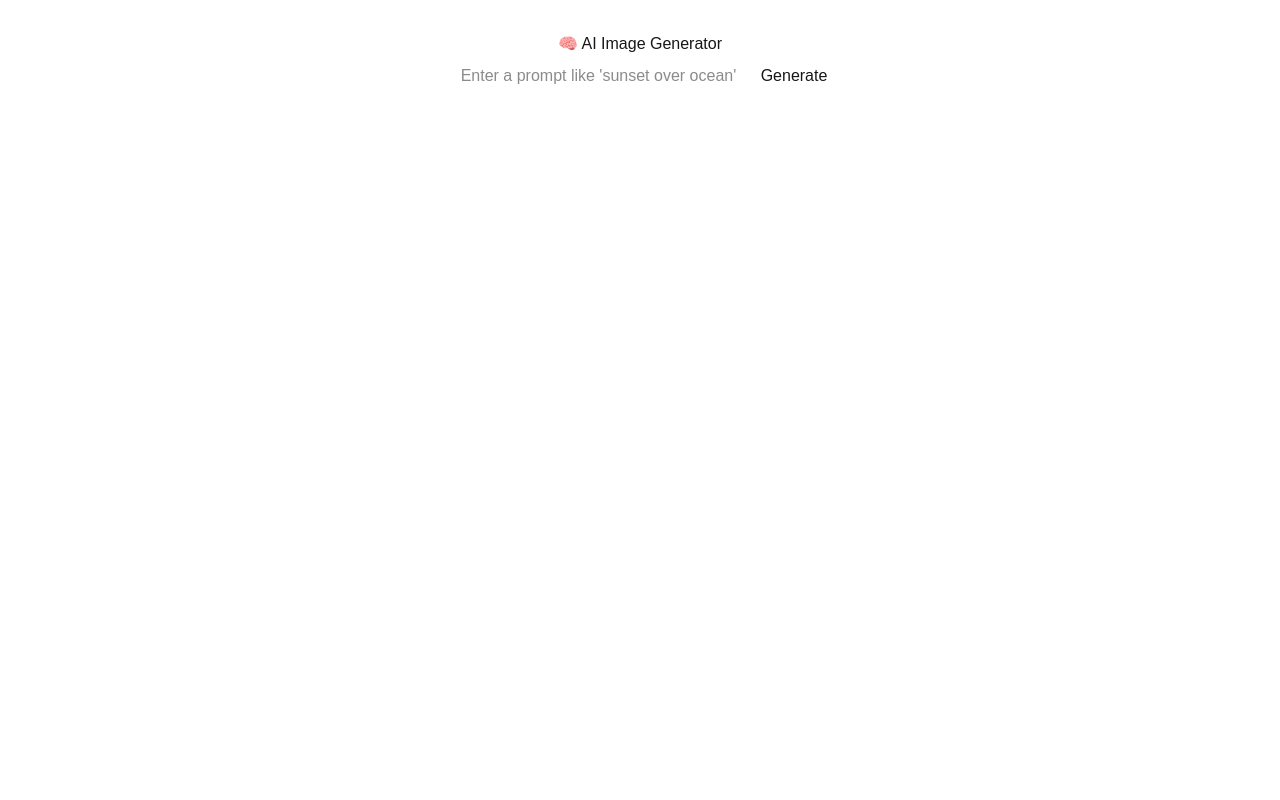
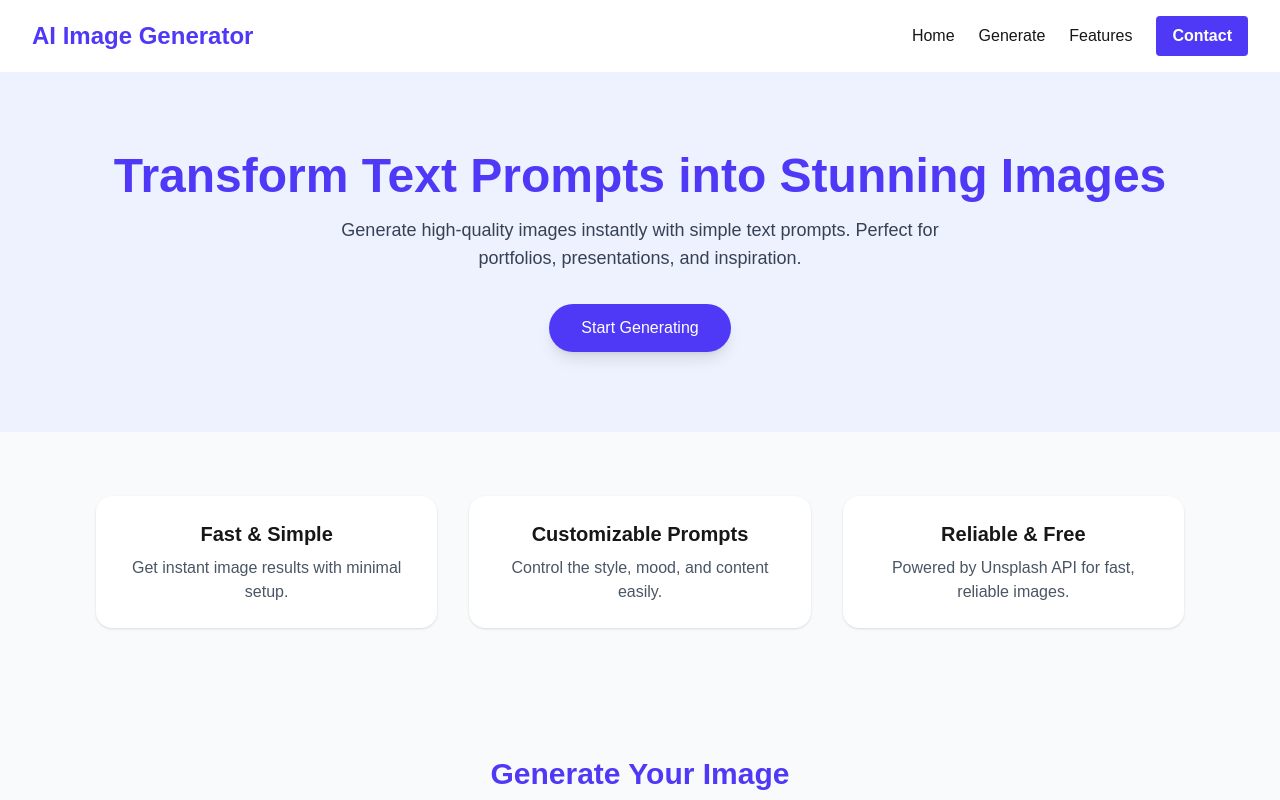
Before and after one commit to FFrezer/ai-image-generator, a Next.js app: page / in a window 1280 px wide. Shown: the top 800 px of the page. Built offline with nearby package versions, Linux system fonts and the light colour scheme.

Commit message:
Update home page: embed contact form and fix API route

```diff
--- a/next.config.ts
+++ b/next.config.ts
@@ -1,19 +1,20 @@
-import type { NextConfig } from 'next';
+// next.config.js
 
-const nextConfig: NextConfig = {
+/** @type {import('next').NextConfig} */
+const nextConfig = {
   images: {
     remotePatterns: [
       {
         protocol: "https",
-        hostname: "images.unsplash.com", // Allow images from Unsplash
+        hostname: "images.unsplash.com",
       },
       {
         protocol: "https",
-        hostname: "storage.googleapis.com", // Allow images from Google Cloud
+        hostname: "storage.googleapis.com",
       },
     ],
   },
-  reactStrictMode: true, // Optional: Ensures better error handling in development
+  reactStrictMode: true,
 };
 
-export default nextConfig;
+module.exports = nextConfig;
--- /dev/null
+++ b/nodemailer.d.ts
@@ -0,0 +1 @@
+declare module "nodemailer";
--- a/package.json
+++ b/package.json
@@ -10,6 +10,7 @@
   "dependencies": {
     "@vercel/speed-insights": "^1.2.0",
     "next": "^15.3.1",
+    "nodemailer": "^7.0.6",
     "react": "^19.1.0",
     "react-dom": "^19.1.0"
   },
@@ -24,6 +25,8 @@
     "eslint": "^9",
     "eslint-config-next": "15.3.1",
     "postcss": "^8.5.3",
+    "stylelint": "^16.23.1",
+    "stylelint-config-standard": "^39.0.0",
     "tailwindcss": "^4.1.4",
     "typescript": "^5"
   }
--- a/postcss.config.js
+++ b/postcss.config.js
@@ -2,5 +2,8 @@ module.exports = {
   plugins: {
     '@tailwindcss/postcss': {},
     autoprefixer: {},
+      stylelint: {
+      "ignoreAtRules": ["themecss"],
+    }
   },
 };
--- /dev/null
+++ b/src/app/Contact/page.tsx
@@ -0,0 +1,107 @@
+"use client";
+
+import { useState } from "react";
+
+export default function Contact() {
+  const [name, setName] = useState("");
+  const [email, setEmail] = useState("");
+  const [message, setMessage] = useState("");
+  const [status, setStatus] = useState<string | null>(null);
+  const [loading, setLoading] = useState(false);
+
+  const handleSubmit = async (e: React.FormEvent) => {
+    e.preventDefault();
+    setStatus(null);
+    setLoading(true);
+
+    try {
+      const res = await fetch("/api/contact", {
+        method: "POST",
+        headers: { "Content-Type": "application/json" },
+        body: JSON.stringify({ name, email, message }),
+      });
+
+      const data = await res.json();
+
+      if (!res.ok) {
+        setStatus(data.error || "Failed to send message.");
+        setLoading(false);
+        return;
+      }
+
+      setStatus("Message sent successfully!");
+      setName("");
+      setEmail("");
+      setMessage("");
+    } catch (err) {
+      console.error(err);
+      setStatus("Error sending message. Try again later.");
+    } finally {
+      setLoading(false);
+    }
+  };
+
+  return (
+    <div className="min-h-screen flex flex-col items-center py-16 px-4 bg-gray-50">
+      <h1 className="text-4xl font-bold text-indigo-600 mb-6">Contact Us</h1>
+      <p className="mb-10 text-center text-gray-700 max-w-xl">
+        Have questions or feedback? Fill out the form below and we’ll get back to you.
+      </p>
+
+      <form
+        onSubmit={handleSubmit}
+        className="w-full max-w-lg bg-white p-8 rounded-lg shadow-md space-y-4"
+      >
+        <input
+          type="text"
+          placeholder="Your Name"
+          value={name}
+          onChange={(e) => setName(e.target.value)}
+          className="w-full px-4 py-2 border rounded focus:outline-none focus:ring-2 focus:ring-indigo-400"
+          required
+        />
+        <input
+          type="email"
+          placeholder="Your Email"
+          value={email}
+          onChange={(e) => setEmail(e.target.value)}
+          className="w-full px-4 py-2 border rounded focus:outline-none focus:ring-2 focus:ring-indigo-400"
+          required
+        />
+        <textarea
+          placeholder="Your Message"
+          value={message}
+          onChange={(e) => setMessage(e.target.value)}
+          className="w-full px-4 py-2 border rounded focus:outline-none focus:ring-2 focus:ring-indigo-400"
+          rows={5}
+          required
+        ></textarea>
+
+        <button
+          type="submit"
+          className="w-full py-2 bg-indigo-600 text-white font-semibold rounded hover:bg-indigo-700 disabled:opacity-50"
+          disabled={loading}
+        >
+          {loading ? "Sending..." : "Send Message"}
+        </button>
+
+        {status && <p className="text-center text-gray-700 mt-2">{status}</p>}
+      </form>
+
+      <div className="mt-10 text-center text-gray-600 space-y-1">
+        <p>
+          Email:{" "}
+          <a href="mailto:info@example.com" className="text-indigo-600">
+            freshtegenu@gmail.com
+          </a>
+        </p>
+        <p>
+          Phone:{" "}
+          <a href="tel:+251 911 801 241" className="text-indigo-600">
+            +251 911 801 241
+          </a>
+        </p>
+      </div>
+    </div>
+  );
+}
--- a/src/app/page.tsx
+++ b/src/app/page.tsx
@@ -1,9 +1,8 @@
-/// app/page.tsx
 "use client";
 
 import { useState } from "react";
-import Image from 'next/image';
-
+import Image from "next/image";
+import Link from "next/link";
 
 export default function Home() {
   const [prompt, setPrompt] = useState("");
@@ -16,70 +15,127 @@ export default function Home() {
     setImageUrl(null);
     setError(null);
 
-    const testPrompt = prompt || "sunset";
-    const accessKey = "pJGLJb9OnEBY3O4ej5EQPfugqofos28aT1lvEA6s1O4";
+    try {
+      const res = await fetch("/api/generate", {
+        method: "POST",
+        headers: { "Content-Type": "application/json" },
+        body: JSON.stringify({ prompt: prompt || "sunset" }),
+      });
 
-    try {
-      const response = await fetch(
-        `https://api.unsplash.com/photos/random?query=${encodeURIComponent(testPrompt)}&client_id=${accessKey}`
-      );
+      const data = await res.json();
 
-      const data = await response.json();
-
-      console.log("Status:", response.status);
-      console.log("Response Data:", data);
-
-      if (!response.ok) {
-        setError(data?.errors?.[0] || "API request failed.");
+      if (!res.ok) {
+        setError(data.error || "API request failed.");
         return;
       }
 
-      if (data && data.urls && data.urls.regular) {
-        setImageUrl(data.urls.regular);
-      } else {
-        console.error("Image URL not found in response:", data);
+      if (!data.url) {
         setError("No image returned from API.");
+        return;
       }
-    } catch (error: unknown) {
-      if (error instanceof Error) {
-        console.error("Fetch error:", error.message);
-      } else {
-        console.error("Unknown error:", error);
-      }
+
+      setImageUrl(data.url);
+    } catch (err) {
+      console.error(err);
       setError("Failed to generate image. Please try again.");
     } finally {
       setLoading(false);
     }
   };
 
+  return (
+    <div className="min-h-screen flex flex-col bg-gray-50">
+      {/* Navbar */}
+      <header className="w-full bg-white shadow-md py-4 px-8 flex justify-between items-center">
+        <h1 className="text-2xl font-bold text-indigo-600">AI Image Generator</h1>
+        <nav className="space-x-6">
+          <a href="#" className="hover:text-indigo-600">Home</a>
+          <a href="#generate" className="hover:text-indigo-600">Generate</a>
+          <a href="#features" className="hover:text-indigo-600">Features</a>
+          <Link
+            href="/Contact"
+            className="inline-block px-4 py-2 bg-indigo-600 text-white font-semibold rounded hover:bg-indigo-700"
+          >
+            Contact
+          </Link>
+        </nav>
+      </header>
 
-  return (
-    <div style={{ textAlign: "center", padding: "2rem" }}>
-      <h1>🧠 AI Image Generator</h1>
+      {/* Hero Section */}
+      <section className="text-center py-20 px-4 bg-indigo-50">
+        <h2 className="text-4xl sm:text-5xl font-extrabold mb-4 text-indigo-600">
+          Transform Text Prompts into Stunning Images
+        </h2>
+        <p className="text-lg text-gray-700 mb-8 max-w-2xl mx-auto">
+          Generate high-quality images instantly with simple text prompts. Perfect for portfolios, presentations, and inspiration.
+        </p>
+        <button
+          onClick={() => document.getElementById("generate")?.scrollIntoView({ behavior: "smooth" })}
+          className="px-8 py-3 bg-indigo-600 text-white rounded-full hover:bg-indigo-700 shadow-lg transition"
+        >
+          Start Generating
+        </button>
+      </section>
 
+      {/* Features Section */}
+      <section id="features" className="py-16 px-8 max-w-6xl mx-auto grid md:grid-cols-3 gap-8 text-center">
+        <div className="p-6 rounded-2xl shadow hover:shadow-lg transition bg-white">
+          <h3 className="text-xl font-semibold mb-2">Fast & Simple</h3>
+          <p className="text-gray-600">Get instant image results with minimal setup.</p>
+        </div>
+        <div className="p-6 rounded-2xl shadow hover:shadow-lg transition bg-white">
+          <h3 className="text-xl font-semibold mb-2">Customizable Prompts</h3>
+          <p className="text-gray-600">Control the style, mood, and content easily.</p>
+        </div>
+        <div className="p-6 rounded-2xl shadow hover:shadow-lg transition bg-white">
+          <h3 className="text-xl font-semibold mb-2">Reliable & Free</h3>
+          <p className="text-gray-600">Powered by Unsplash API for fast, reliable images.</p>
+        </div>
+      </section>
+
+      {/* Image Generator Section */}
+      <section id="generate" className="flex flex-col items-center py-16 px-4">
+        <h2 className="text-3xl font-bold text-indigo-600 mb-6">Generate Your Image</h2>
+        <div className="flex flex-col sm:flex-row gap-4 mb-6">
           <input
             type="text"
             placeholder="Enter a prompt like 'sunset over ocean'"
             value={prompt}
             onChange={(e) => setPrompt(e.target.value)}
-        style={{ padding: "0.5rem", width: "300px", marginRight: "0.5rem" }}
+            className="px-4 py-2 rounded-lg border border-gray-300 focus:outline-none focus:ring-2 focus:ring-indigo-400 w-72 sm:w-96"
           />
-      <button onClick={handleGenerate} disabled={loading}>
-        {loading ? "Generating..." : "Generate"}
+          <button
+            onClick={handleGenerate}
+            disabled={loading}
+            className="px-6 py-2 bg-indigo-600 text-white rounded-lg hover:bg-indigo-700 disabled:opacity-50"
+          >
+            {loading ? <span className="animate-pulse">Generating...</span> : "Generate"}
           </button>
+        </div>
 
-      {error && <p style={{ color: "red" }}>{error}</p>}
+        {error && <p className="text-red-500 mb-4">{error}</p>}
 
         {imageUrl && (
+          <div className="mt-6 w-full max-w-3xl rounded-lg overflow-hidden shadow-lg">
             <Image
               src={imageUrl}
               alt="Generated"
-    width={800}  // Adjust width/height to match your image or layout needs
+              width={800}
               height={600}
-    style={{ maxWidth: "100%", height: "auto" }}
+              className="w-full h-auto"
             />
+          </div>
         )}
+      </section>
 
+      {/* Footer */}
+      <footer className="w-full py-8 bg-gray-100 text-center text-gray-600 text-sm space-y-2">
+        <p>© {new Date().getFullYear()} AI Image Generator |
+           <Link href="/Contact" className="text-indigo-600 font-semibold hover:underline">
+          Contact Us
+        </Link>
+         </p>
+      </footer>
     </div>
   );
 }
```
Also changed, not shown: src/app/api/contact/route.ts (added, +38 -0 lines), src/app/api/generate/route.ts (+23 -19 lines), .stylelintrc.json (added), 1 other file (tests, documents, lock files or other folders). Lines whose indentation alone changed are shown as unchanged.
